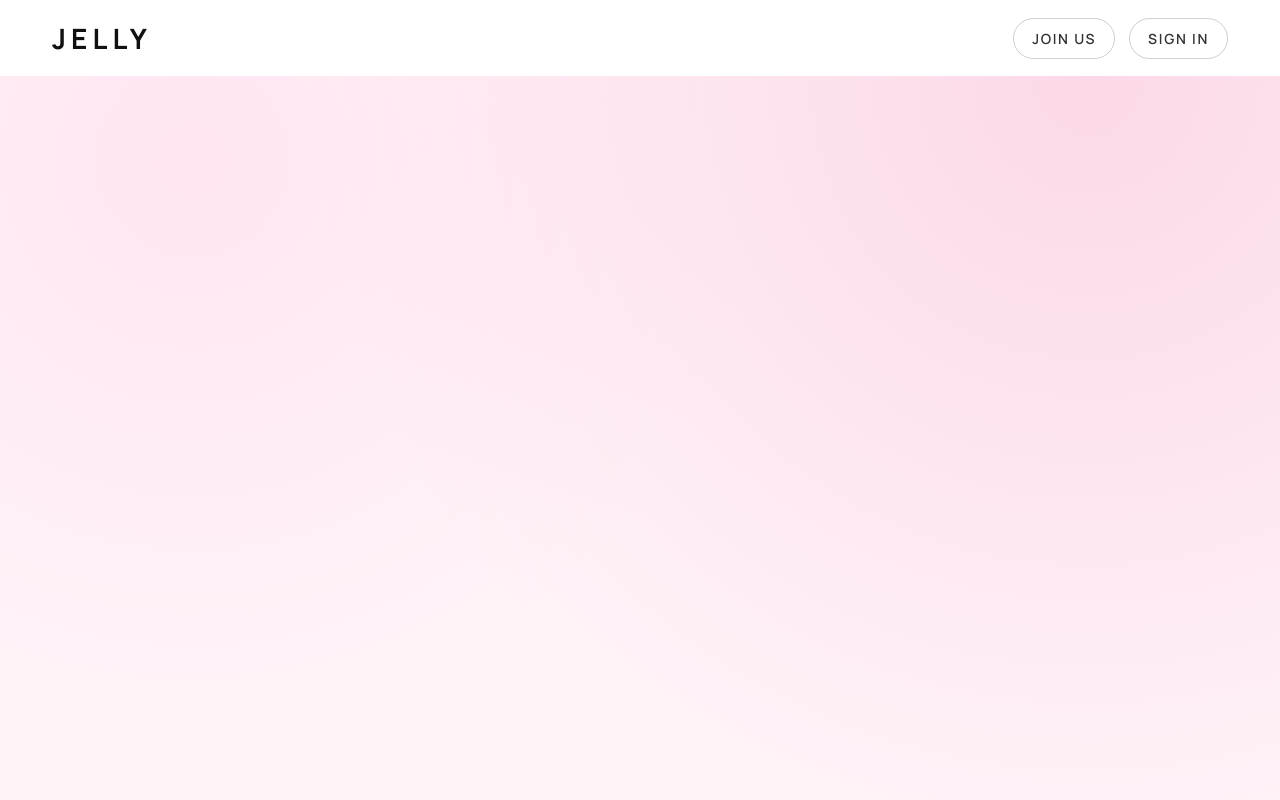
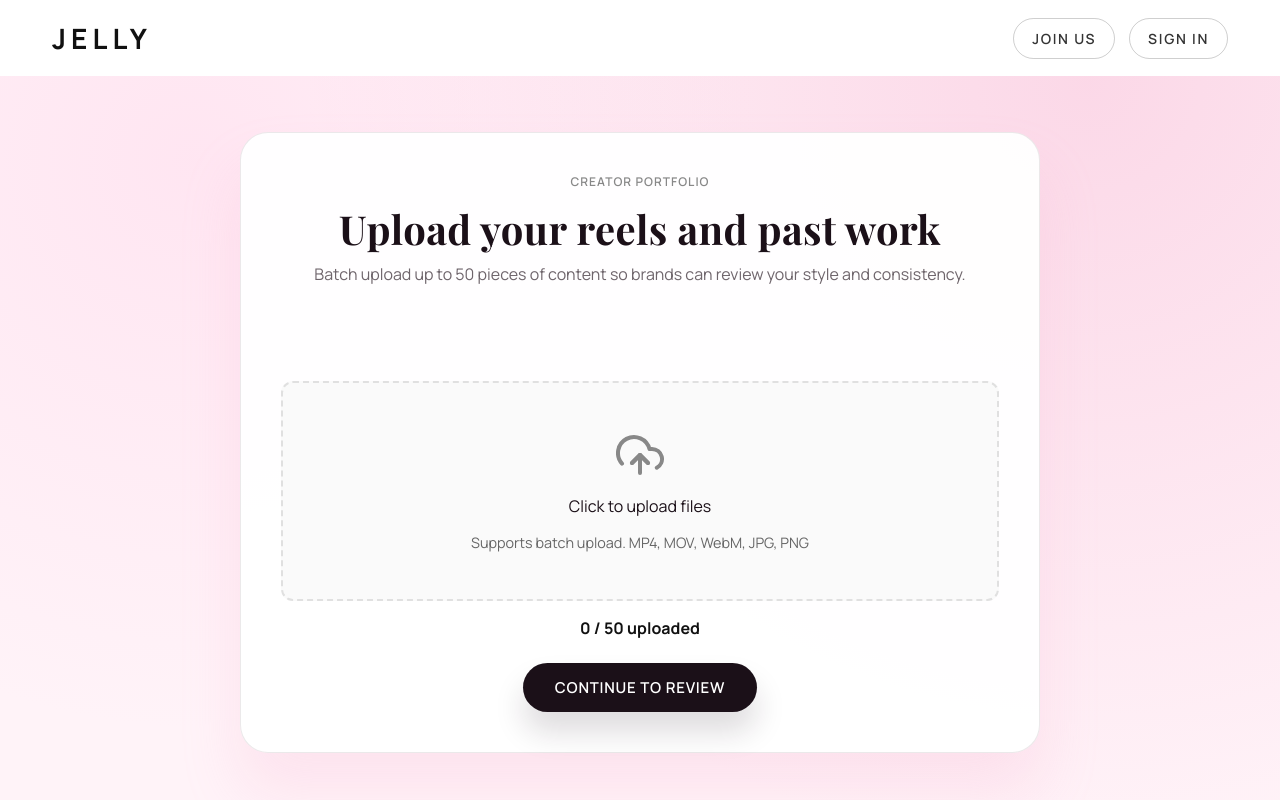
Before and after one commit to sreenidhivijay/jelly, a React (Create React App) app: page /signup/creator/portfolio in a window 1280 px wide. Built offline with nearby package versions, Linux system fonts and the light colour scheme.

Commit message:
new changes

```diff
--- a/src/App.js
+++ b/src/App.js
@@ -44,6 +44,8 @@ import CreatorNichePage from './pages/CreatorNichePage';
 import CreatorHowItWorksPage from './pages/CreatorHowItWorksPage';
 import CreatorCurationPage from './pages/CreatorCurationPage';
 import CreatorApprovalPage from './pages/CreatorApprovalPage';
+import CreatorPortfolioUploadPage from './pages/CreatorPortfolioUploadPage';
+import CreatorApprovedPage from './pages/CreatorApprovedPage';
 import CreatorDashboardPage from './pages/CreatorDashboardPage';
 import CompletedTasksPage from './pages/CompletedTasksPage';
 
@@ -76,7 +78,9 @@ function App() {
           <Route path="/signup/creator/niche" element={<CreatorNichePage />} />
           <Route path="/signup/creator/how-it-works" element={<CreatorHowItWorksPage />} />
           <Route path="/signup/creator/curation" element={<CreatorCurationPage />} />
+          <Route path="/signup/creator/portfolio" element={<CreatorPortfolioUploadPage />} />
           <Route path="/signup/creator/approval" element={<CreatorApprovalPage />} />
+          <Route path="/signup/creator/approved" element={<CreatorApprovedPage />} />
           <Route path="/creator-dashboard" element={<CreatorDashboardPage />} />
           <Route path="/creator-completed-tasks" element={<CompletedTasksPage />} />
 
--- a/src/pages/CreatorApprovalPage.js
+++ b/src/pages/CreatorApprovalPage.js
@@ -1,20 +1,53 @@
-import React from 'react';
-import { useNavigate } from 'react-router-dom';
+import React, { useEffect, useMemo, useState } from 'react';
+import { useLocation, useNavigate } from 'react-router-dom';
 import './BrandRegistration.css';
 
 function CreatorApprovalPage() {
+  const location = useLocation();
   const navigate = useNavigate();
+  const [secondsRemaining, setSecondsRemaining] = useState(60);
+
+  const portfolioCount = useMemo(() => {
+    const value = location.state?.portfolioCount;
+    return typeof value === 'number' ? value : 0;
+  }, [location.state]);
+
+  useEffect(() => {
+    const countdownInterval = setInterval(() => {
+      setSecondsRemaining((currentSeconds) => {
+        if (currentSeconds <= 1) {
+          clearInterval(countdownInterval);
+          return 0;
+        }
+        return currentSeconds - 1;
+      });
+    }, 1000);
+
+    const reviewTimer = setTimeout(() => {
+      navigate('/signup/creator/approved', {
+        replace: true,
+        state: location.state || {},
+      });
+    }, 60000);
+
+    return () => {
+      clearInterval(countdownInterval);
+      clearTimeout(reviewTimer);
+    };
+  }, [navigate, location.state]);
 
   return (
     <div className="brand-onboarding-container">
       <header className="onboarding-header">
-        <span className="eyebrow">Welcome to Jelly</span>
-        <h2>Congrats, you've been approved!</h2>
-        <p>Your submission has been reviewed and accepted.</p>
+        <span className="eyebrow">Application Review</span>
+        <h2>Please wait while your application is being reviewed</h2>
+        <p>
+          {portfolioCount > 0
+            ? `We received ${portfolioCount} portfolio upload${portfolioCount === 1 ? '' : 's'}.`
+            : 'We received your portfolio.'}
+        </p>
+        <p>Estimated decision time: {secondsRemaining}s</p>
       </header>
-      <button onClick={() => navigate('/creator-dashboard')} className="continue-button">
-        Access your creator dashboard now
-      </button>
     </div>
   );
 }
--- /dev/null
+++ b/src/pages/CreatorApprovedPage.js
@@ -0,0 +1,22 @@
+import React from 'react';
+import { useNavigate } from 'react-router-dom';
+import './BrandRegistration.css';
+
+function CreatorApprovedPage() {
+  const navigate = useNavigate();
+
+  return (
+    <div className="brand-onboarding-container">
+      <header className="onboarding-header">
+        <span className="eyebrow">Welcome to Jelly</span>
+        <h2>Congrats, you've been approved!</h2>
+        <p>Your submission has been reviewed and accepted.</p>
+      </header>
+      <button onClick={() => navigate('/creator-dashboard')} className="continue-button">
+        Access your creator dashboard now
+      </button>
+    </div>
+  );
+}
+
+export default CreatorApprovedPage;
--- a/src/pages/CreatorCurationPage.js
+++ b/src/pages/CreatorCurationPage.js
@@ -17,7 +17,7 @@ function CreatorCurationPage() {
       return;
     }
     // In a real app, upload logic goes here
-    navigate('/signup/creator/approval');
+    navigate('/signup/creator/portfolio', { state: { niche } });
   };
 
   const getPrompt = (niche) => {
--- /dev/null
+++ b/src/pages/CreatorPortfolioUploadPage.css
@@ -0,0 +1,71 @@
+.portfolio-upload-card {
+  display: flex;
+  flex-direction: column;
+  gap: 16px;
+}
+
+.portfolio-upload-box {
+  display: flex;
+  flex-direction: column;
+  align-items: center;
+  justify-content: center;
+  border: 2px dashed #e0e0e0;
+  border-radius: 12px;
+  padding: 44px 20px;
+  cursor: pointer;
+  background: #fafafa;
+  transition: all 0.2s ease;
+  width: 100%;
+  box-sizing: border-box;
+  min-height: 220px;
+}
+
+.portfolio-upload-box:hover {
+  border-color: #000;
+  background: #f5f5f5;
+}
+
+.portfolio-upload-meta {
+  display: flex;
+  justify-content: center;
+  color: #111;
+}
+
+.portfolio-upload-message {
+  margin: 0;
+  text-align: center;
+  color: #7a4a00;
+  font-size: 14px;
+}
+
+.portfolio-upload-list {
+  margin: 0;
+  padding: 0;
+  list-style: none;
+  border: 1px solid rgba(17, 17, 17, 0.12);
+  border-radius: 12px;
+  max-height: 280px;
+  overflow: auto;
+}
+
+.portfolio-upload-list li {
+  display: flex;
+  align-items: center;
+  justify-content: space-between;
+  gap: 12px;
+  padding: 10px 14px;
+  border-bottom: 1px solid rgba(17, 17, 17, 0.08);
+}
+
+.portfolio-upload-list li:last-child {
+  border-bottom: none;
+}
+
+.portfolio-upload-list button {
+  border: 1px solid rgba(17, 17, 17, 0.25);
+  background: #fff;
+  border-radius: 999px;
+  padding: 4px 10px;
+  font-size: 12px;
+  cursor: pointer;
+}
--- /dev/null
+++ b/src/pages/CreatorPortfolioUploadPage.js
@@ -0,0 +1,114 @@
+import React, { useState } from 'react';
+import { useLocation, useNavigate } from 'react-router-dom';
+import { FiUploadCloud } from 'react-icons/fi';
+import './BrandRegistration.css';
+import './CreatorPortfolioUploadPage.css';
+
+const MAX_PORTFOLIO_UPLOADS = 50;
+
+function CreatorPortfolioUploadPage() {
+  const navigate = useNavigate();
+  const location = useLocation();
+  const onboardingState = location.state || {};
+  const [portfolioFiles, setPortfolioFiles] = useState([]);
+  const [message, setMessage] = useState('');
+
+  const handleFileSelection = (event) => {
+    const selectedFiles = Array.from(event.target.files || []);
+    if (selectedFiles.length === 0) {
+      return;
+    }
+
+    const remainingSlots = MAX_PORTFOLIO_UPLOADS - portfolioFiles.length;
+    if (remainingSlots <= 0) {
+      setMessage(`You can upload up to ${MAX_PORTFOLIO_UPLOADS} pieces of content.`);
+      event.target.value = '';
+      return;
+    }
+
+    const acceptedFiles = selectedFiles.slice(0, remainingSlots);
+    const rejectedCount = selectedFiles.length - acceptedFiles.length;
+
+    setPortfolioFiles((currentFiles) => [...currentFiles, ...acceptedFiles]);
+    setMessage(
+      rejectedCount > 0
+        ? `Added ${acceptedFiles.length} file(s). ${rejectedCount} file(s) were not added because the limit is ${MAX_PORTFOLIO_UPLOADS}.`
+        : ''
+    );
+    event.target.value = '';
+  };
+
+  const handleRemoveFile = (fileIndex) => {
+    setPortfolioFiles((currentFiles) => currentFiles.filter((_, index) => index !== fileIndex));
+    setMessage('');
+  };
+
+  const handleContinue = (event) => {
+    event.preventDefault();
+    if (portfolioFiles.length === 0) {
+      setMessage('Please upload at least one reel or portfolio sample to continue.');
+      return;
+    }
+
+    navigate('/signup/creator/approval', {
+      state: {
+        ...onboardingState,
+        portfolioCount: portfolioFiles.length,
+      },
+    });
+  };
+
+  return (
+    <div className="brand-onboarding-container">
+      <header className="onboarding-header">
+        <span className="eyebrow">Creator Portfolio</span>
+        <h2>Upload your reels and past work</h2>
+        <p>Batch upload up to 50 pieces of content so brands can review your style and consistency.</p>
+      </header>
+
+      <form className="brand-onboarding-form" onSubmit={handleContinue}>
+        <section className="portfolio-upload-card">
+          <label className="portfolio-upload-box">
+            <input
+              type="file"
+              accept="video/*,image/*"
+              multiple
+              onChange={handleFileSelection}
+              style={{ display: 'none' }}
+            />
+            <div className="upload-content">
+              <FiUploadCloud className="upload-icon" />
+              <span>Click to upload files</span>
+              <small>Supports batch upload. MP4, MOV, WebM, JPG, PNG</small>
+            </div>
+          </label>
+
+          <div className="portfolio-upload-meta">
+            <strong>{portfolioFiles.length} / {MAX_PORTFOLIO_UPLOADS} uploaded</strong>
+          </div>
+
+          {message && <p className="portfolio-upload-message">{message}</p>}
+
+          {portfolioFiles.length > 0 && (
+            <ul className="portfolio-upload-list">
+              {portfolioFiles.map((file, index) => (
+                <li key={`${file.name}-${index}`}>
+                  <span>{file.name}</span>
+                  <button type="button" onClick={() => handleRemoveFile(index)}>
+                    Remove
+                  </button>
+                </li>
+              ))}
+            </ul>
+          )}
+        </section>
+
+        <button type="submit" className="continue-button">
+          Continue to review
+        </button>
+      </form>
+    </div>
+  );
+}
+
+export default CreatorPortfolioUploadPage;
```
